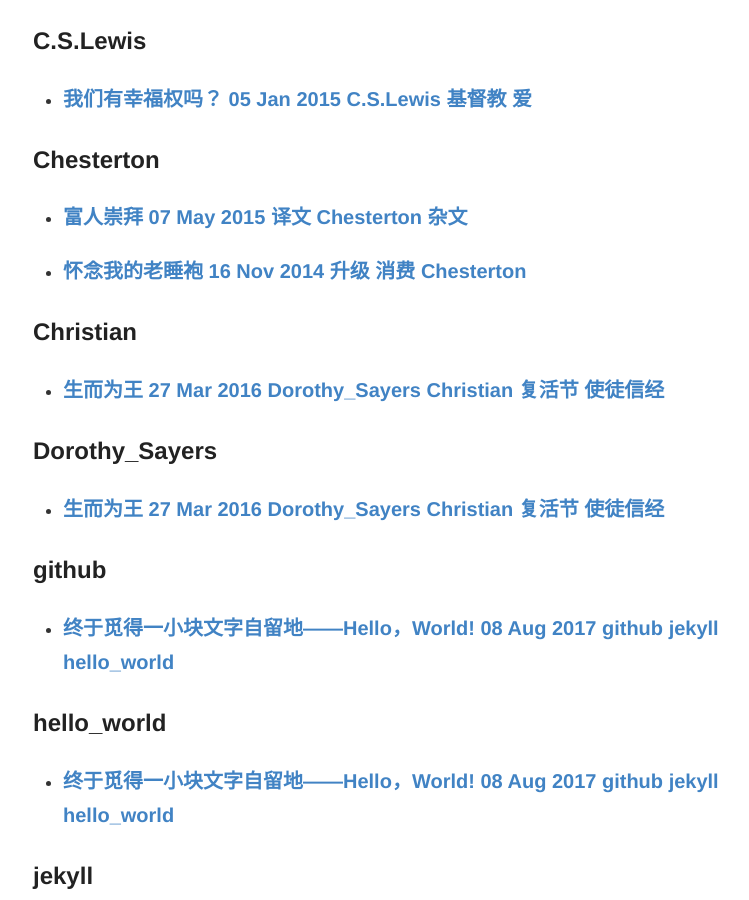
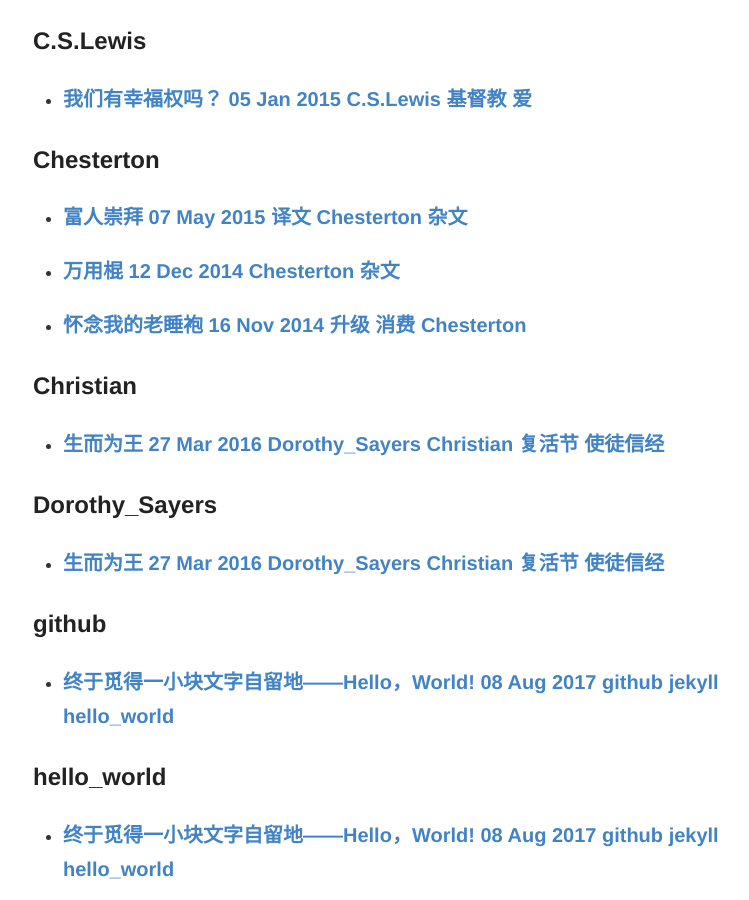
Before and after one commit to yihanxu/yihanxu.github.io, a Jekyll site: the page built from blog/tag.html, in a window 1280 px wide and 900 px high, scrolled down 346 px. Shown: the whole window, without its empty margins (247-996 px from the left). Built offline with Jekyll 4.4.1, drawn with Linux system fonts in a browser that asks for light colours; some of the changed text lies outside the part shown.

Commit message:
Update 2014-12-12-万用棍.md

```diff
--- a/_posts/2014-12-12-万用棍.md
+++ b/_posts/2014-12-12-万用棍.md
@@ -2,6 +2,8 @@
 layout: post
 comments: true
 title: "万用棍"
+category: 译者无疆
+tags: Chesterton 杂文
 ---
 
 by G. K. Chesterton
```
